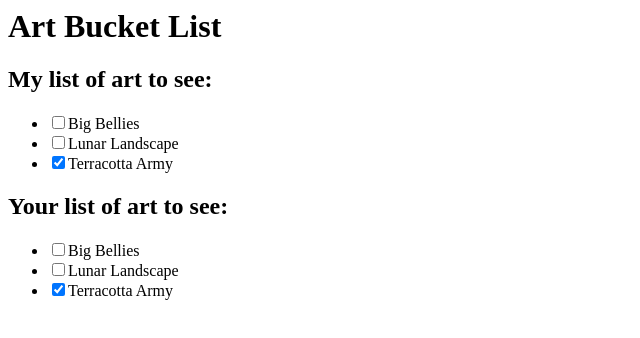
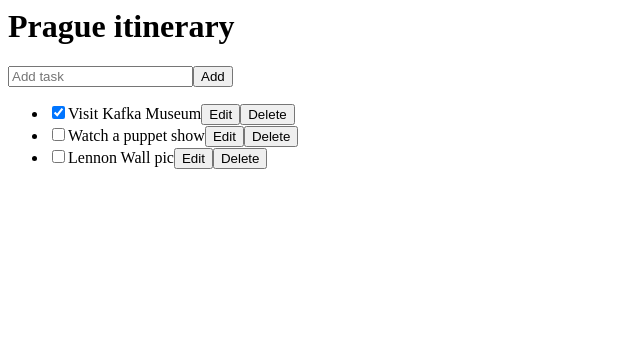
Before and after one commit to hido02/my-react, a React app: page / in a window 1280 px wide. Shown: the top 338 px of the page, without its empty margins (0-640 px from the left). Built offline with nearby package versions, Linux system fonts and the light colour scheme.

Commit message:
feat: useReducer 상태 로직을 통합

```diff
--- /dev/null
+++ b/src/AddTask.js
@@ -0,0 +1,18 @@
+import React,{ useState } from 'react';
+
+export default function AddTask({ onAddTask }) {
+  const [text, setText] = useState('');
+  return (
+    <>
+      <input
+        placeholder="Add task"
+        value={text}
+        onChange={e => setText(e.target.value)}
+      />
+      <button onClick={() => {
+        setText('');
+        onAddTask(text);
+      }}>Add</button>
+    </>
+  )
+}
--- a/src/App.js
+++ b/src/App.js
@@ -1,74 +1,81 @@
 import React, { useState } from 'react';
-import { useImmer } from 'use-immer';
+import { useReducer } from 'react';
+import AddTask from './AddTask.js';
+import TaskList from './TaskList.js';
 
-let nextId = 3;
-const initialList = [
-  { id: 0, title: 'Big Bellies', seen: false },
-  { id: 1, title: 'Lunar Landscape', seen: false },
-  { id: 2, title: 'Terracotta Army', seen: true },
-];
-
-export default function BucketList() {
-  const [myList, updateMyList] = useImmer(
-    initialList
-  );
-  const [yourList, updateYourList] = useImmer(
-    initialList
+export default function TaskApp() {
+  const [tasks, dispatch] = useReducer(
+    tasksReducer,
+    initialTasks
   );
 
-  function handleToggleMyList(id, nextSeen) {
-    updateMyList(draft => {
-      const artwork = draft.find(a =>
-        a.id === id
-      );
-      artwork.seen = nextSeen;
+  function handleAddTask(text) {
+    dispatch({
+      type: 'added',
+      id: nextId++,
+      text: text,
     });
   }
 
-  function handleToggleYourList(artworkId, nextSeen) {
-    updateYourList(draft => {
-      const artwork = draft.find(a =>
-        a.id === artworkId
-      );
-      artwork.seen = nextSeen;
+  function handleChangeTask(task) {
+    dispatch({
+      type: 'changed',
+      task: task
+    });
+  }
+
+  function handleDeleteTask(taskId) {
+    dispatch({
+      type: 'deleted',
+      id: taskId
     });
   }
 
   return (
     <>
-      <h1>Art Bucket List</h1>
-      <h2>My list of art to see:</h2>
-      <ItemList
-        artworks={myList}
-        onToggle={handleToggleMyList} />
-      <h2>Your list of art to see:</h2>
-      <ItemList
-        artworks={yourList}
-        onToggle={handleToggleYourList} />
+      <h1>Prague itinerary</h1>
+      <AddTask
+        onAddTask={handleAddTask}
+      />
+      <TaskList
+        tasks={tasks}
+        onChangeTask={handleChangeTask}
+        onDeleteTask={handleDeleteTask}
+      />
     </>
   );
 }
 
-function ItemList({ artworks, onToggle }) {
-  return (
-    <ul>
-      {artworks.map(artwork => (
-        <li key={artwork.id}>
-          <label>
-            <input
-              type="checkbox"
-              checked={artwork.seen}
-              onChange={e => {
-                onToggle(
-                  artwork.id,
-                  e.target.checked
-                );
-              }}
-            />
-            {artwork.title}
-          </label>
-        </li>
-      ))}
-    </ul>
-  );
+function tasksReducer(tasks, action) { // 리듀서: 모든 상태 업데이트를 통합
+  switch (action.type) {
+    case 'added': {
+      return [...tasks, {
+        id: action.id,
+        text: action.text,
+        done: false
+      }];
+    }
+    case 'changed': {
+      return tasks.map(t => {
+        if (t.id === action.task.id) {
+          return action.task;
+        } else {
+          return t;
+        }
+      });
+    }
+    case 'deleted': {
+      return tasks.filter(t => t.id !== action.id);
+    }
+    default: {
+      throw Error('Unknown action: ' + action.type);
+    }
+  }
 }
+
+let nextId = 3;
+const initialTasks = [
+  { id: 0, text: 'Visit Kafka Museum', done: true },
+  { id: 1, text: 'Watch a puppet show', done: false },
+  { id: 2, text: 'Lennon Wall pic', done: false }
+];
--- /dev/null
+++ b/src/TaskList.js
@@ -0,0 +1,70 @@
+import React,{ useState } from 'react';
+
+export default function TaskList({
+  tasks,
+  onChangeTask,
+  onDeleteTask
+}) {
+  return (
+    <ul>
+      {tasks.map(task => (
+        <li key={task.id}>
+          <Task
+            task={task}
+            onChange={onChangeTask}
+            onDelete={onDeleteTask}
+          />
+        </li>
+      ))}
+    </ul>
+  );
+}
+
+function Task({ task, onChange, onDelete }) {
+  const [isEditing, setIsEditing] = useState(false);
+  let taskContent;
+  if (isEditing) {
+    taskContent = (
+      <>
+        <input
+          value={task.text}
+          onChange={e => {
+            onChange({
+              ...task,
+              text: e.target.value
+            });
+          }} />
+        <button onClick={() => setIsEditing(false)}>
+          Save
+        </button>
+      </>
+    );
+  } else {
+    taskContent = (
+      <>
+        {task.text}
+        <button onClick={() => setIsEditing(true)}>
+          Edit
+        </button>
+      </>
+    );
+  }
+  return (
+    <label>
+      <input
+        type="checkbox"
+        checked={task.done}
+        onChange={e => {
+          onChange({
+            ...task,
+            done: e.target.checked
+          });
+        }}
+      />
+      {taskContent}
+      <button onClick={() => onDelete(task.id)}>
+        Delete
+      </button>
+    </label>
+  );
+}
```
